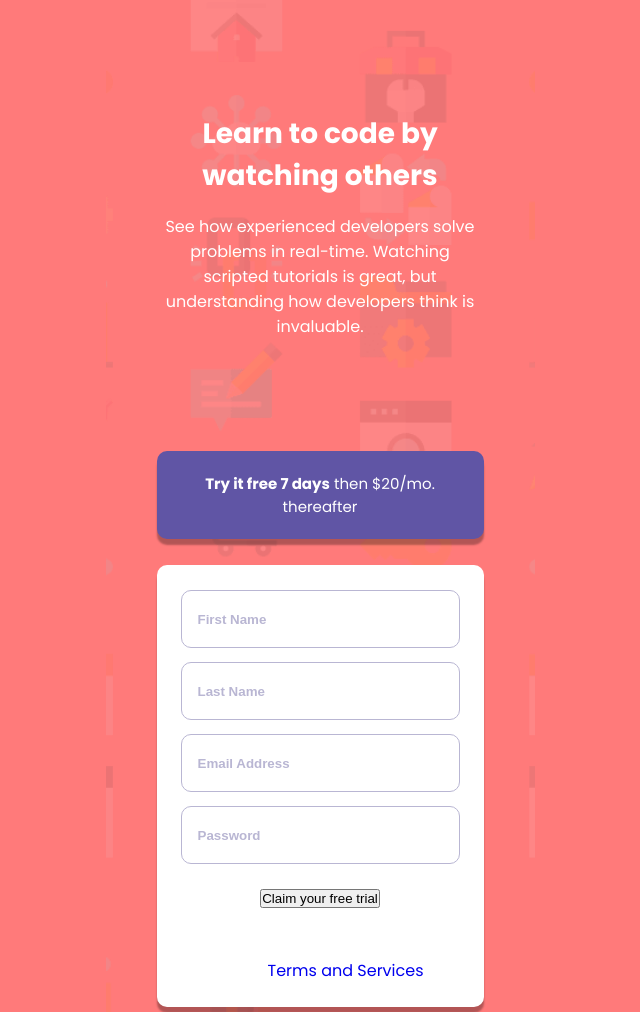
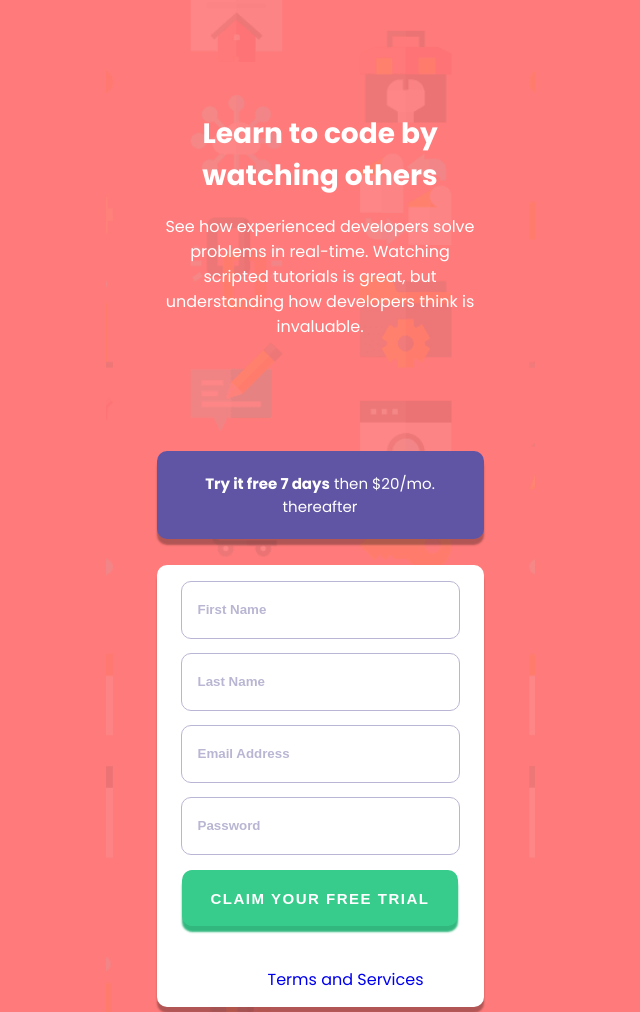
Before and after one commit to Chermann-KING/intro_component_with_signup_form---NEWBIE, a plain HTML site: page index.html in a window 1280 px wide. Shown: the top 1012 px of the page, without its empty margins (320-960 px from the left). Drawn offline with Linux system fonts and the light colour scheme.

Commit message:
💄 STYL: style> Infos-Subscription> Stylization and postitioning of the button.

```diff
--- a/style.css
+++ b/style.css
@@ -194,3 +194,23 @@ main .infos-subscription form .input-container .validation {
 .input-error {
   border-color: var(--red);
 }
+
+main .infos-subscription form button {
+  cursor: pointer;
+  width: 276px;
+  height: 56px;
+  color: var(--white);
+  font-size: calc(var(--fontSize) * 0.94);
+  font-weight: var(--fontWeight6);
+  text-transform: uppercase;
+  letter-spacing: 1.5px;
+
+  border: none;
+  border-radius: calc(var(--borderRadius) * 0.625);
+  background-color: var(--green);
+  box-shadow: 0px 6px 2px 0px var(--greenShadow);
+  transition: all 0.2s ease-in-out;
+}
+main .infos-subscription form button:hover {
+  background-color: var(--greenAlpha);
+}
```
